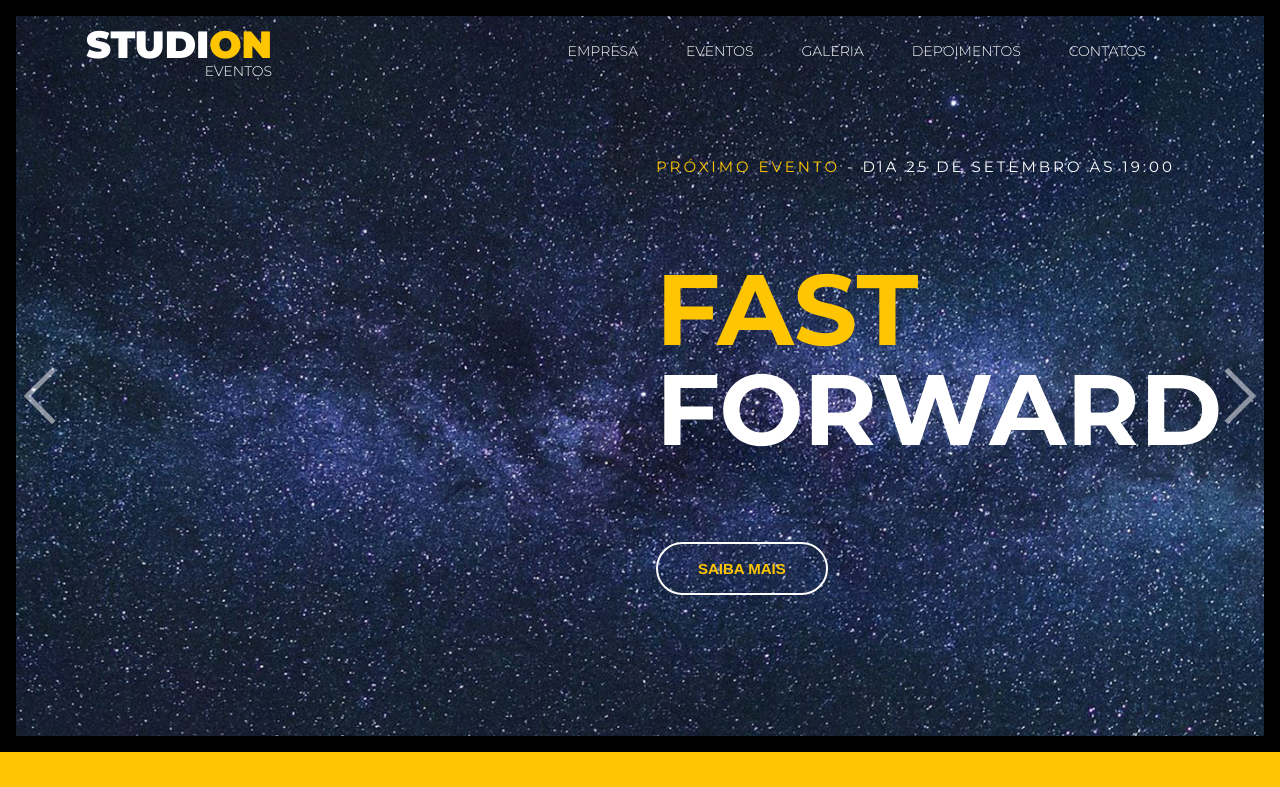
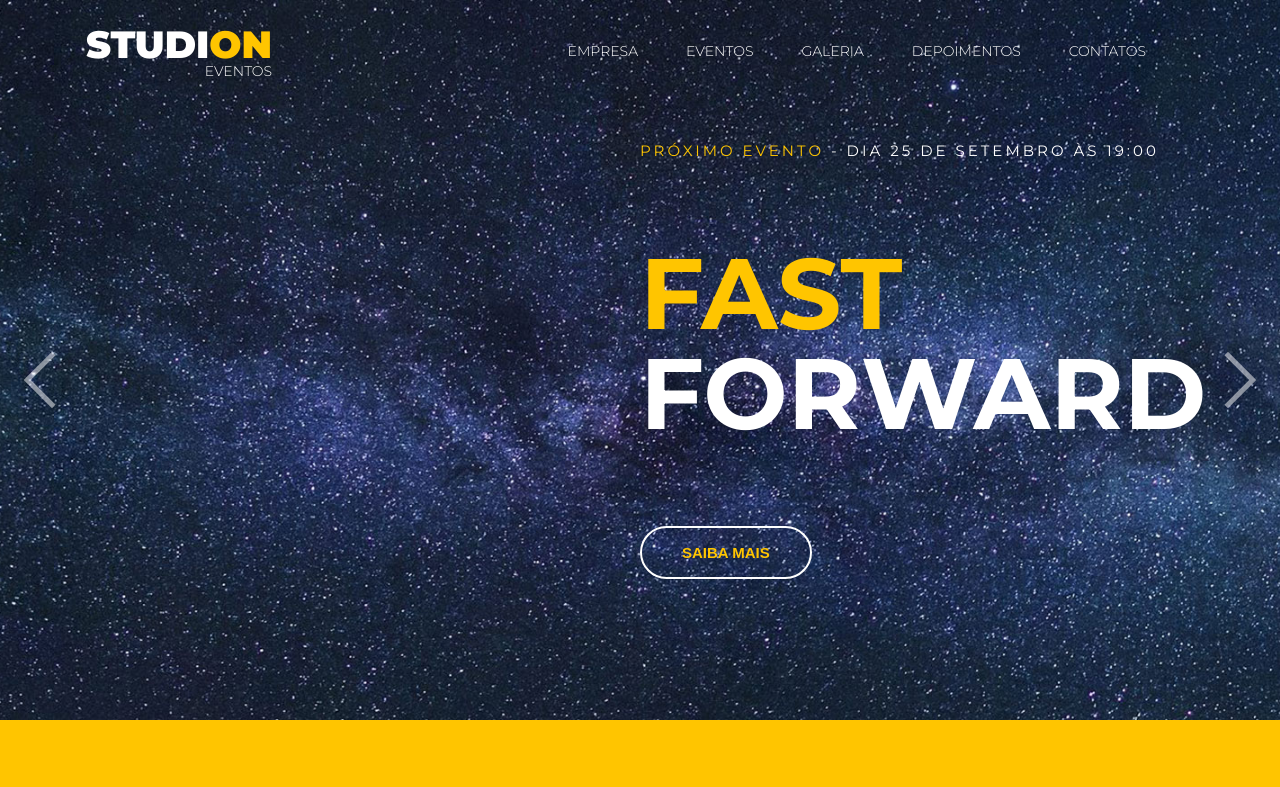
Before and after one commit to brittocx/studion, a website: page src/index.html in a window 1280 px wide. Shown: the top 787 px of the page. Drawn offline with nearby package versions, Linux system fonts and the light colour scheme.

Commit message:
Update _home.css

```diff
--- a/src/css/_home.css
+++ b/src/css/_home.css
@@ -1,5 +1,4 @@
 .slider {
-  padding: var(--default-padding);
   background-color: #000;
   color: #fff;
 }
```
